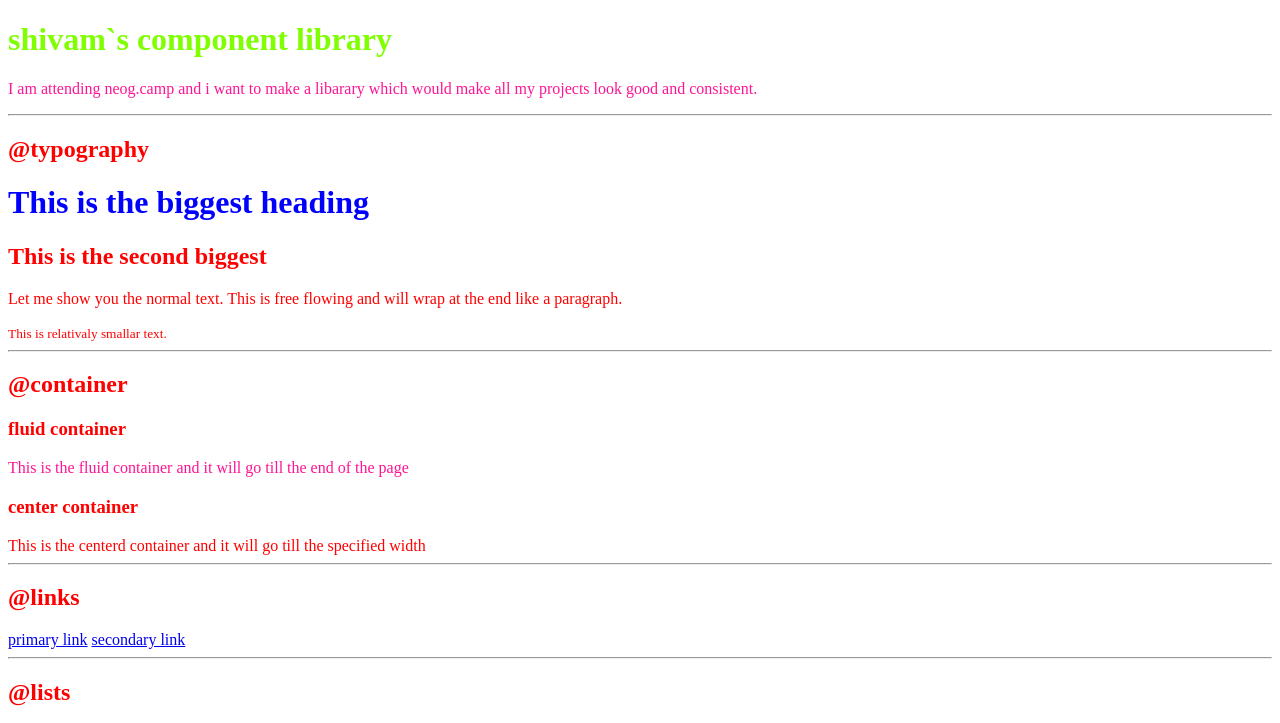
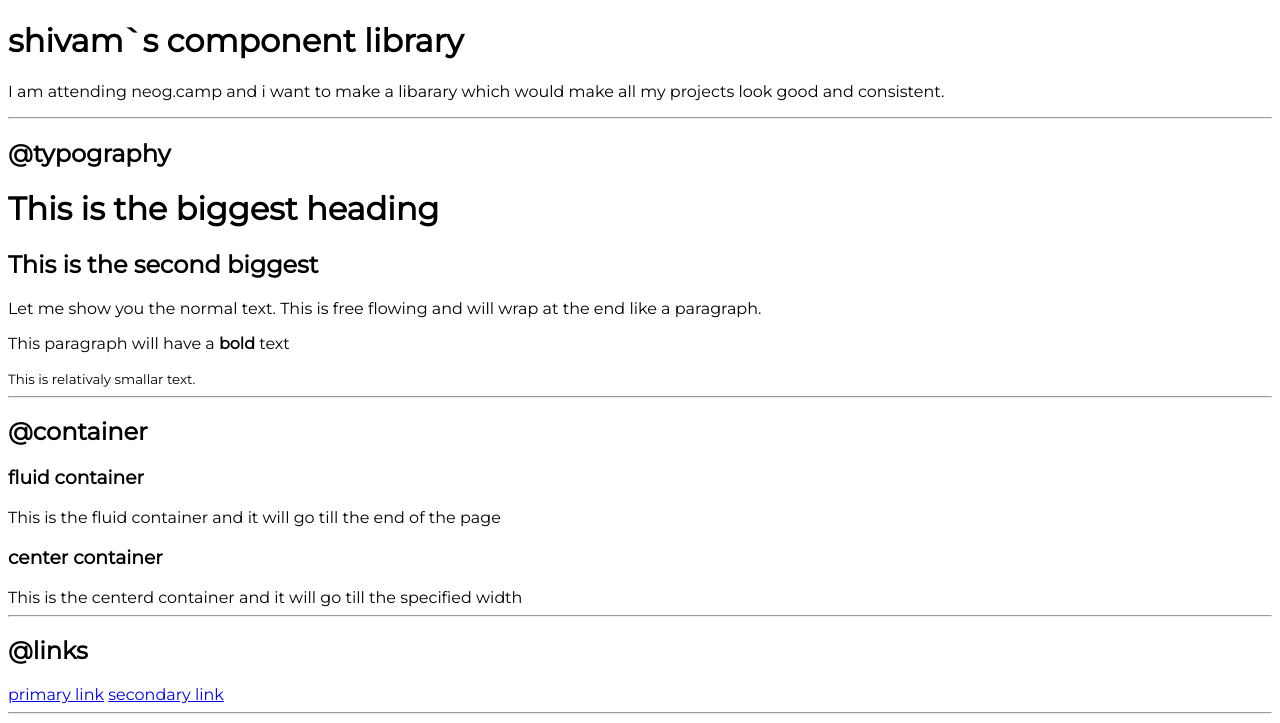
Before and after one commit to shivamsggk/neogcam-lesson-3, a plain HTML site: page index.html in a window 1280 px wide. Shown: the top 723 px of the page. Drawn offline with Linux system fonts and the light colour scheme.

Commit message:
typography

```diff
--- a/index.html
+++ b/index.html
@@ -9,8 +9,8 @@
 </head>
 
 <body>
-    <h1 id="lib-header"> shivam`s component library</h1>
-    <p class="para">I am attending neog.camp and i want to make a libarary which would make all my projects look good and consistent.</p>
+    <h1 > shivam`s component library</h1>
+    <p>I am attending neog.camp and i want to make a libarary which would make all my projects look good and consistent.</p>
 
     <hr>
 
@@ -19,6 +19,7 @@
     <h1>This is the biggest heading</h1>
     <h2>This is the second biggest</h2>
     <p>Let me show you the normal text. This is free flowing and will wrap at the end like a paragraph.</p>
+    <p>This paragraph will have a <strong>bold</strong> text</p>
     <small>This is relativaly smallar text.</small>
 
     <hr>
@@ -26,7 +27,7 @@
     <h2>@container</h2>
 
     <h3>fluid container</h3>
-    <div class="para">This is the fluid container and it will go till the end of the page</div>
+    <div >This is the fluid container and it will go till the end of the page</div>
 
 
 
--- a/styles.css
+++ b/styles.css
@@ -1,14 +1,4 @@
+@import url('https://fonts.googleapis.com/css2?family=Montserrat&display=swap');
 body{
-    color:red;
+    font-family: 'Montserrat', sans-serif;
 }
-
-h1{
-    color:blue
-}
-#lib-header{
-    color:chartreuse
-}
-
-.para{
-    color:deeppink;
-}
```
